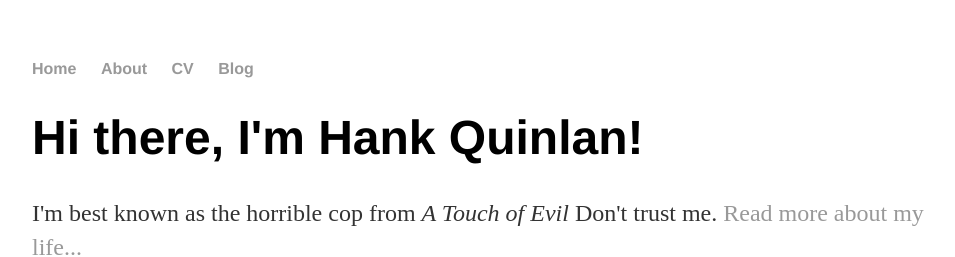
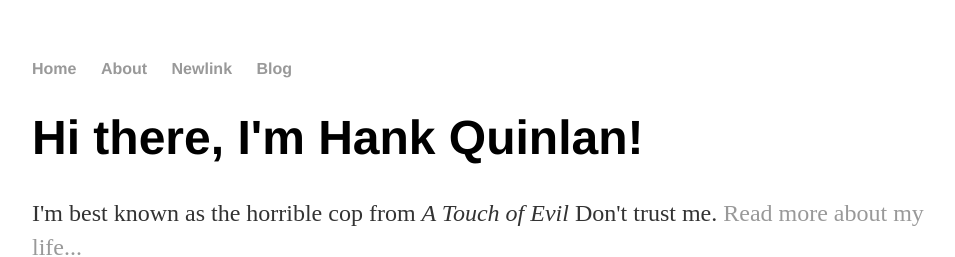
Before and after one commit to krbela/krbela.github.io, a Jekyll site: the page built from index.html, in a window 1280 px wide. Shown: the top 257 px of the page, without its empty margins (160-1115 px from the left). Built offline with Jekyll 4.4.1, drawn with Linux system fonts in a browser that asks for light colours.

Commit message:
Update default.html

```diff
--- a/_layouts/default.html
+++ b/_layouts/default.html
@@ -10,7 +10,7 @@
 	    		<ul>
 	        		<li><a href="/">Home</a></li>
 		        	<li><a href="/about">About</a></li>
-	        		<li><a href="/cv">CV</a></li>
+	        		<li><a href="/newlink">Newlink</a></li>
 	        		<li><a href="/blog">Blog</a></li>
 	    		</ul>
 			</nav>
```
